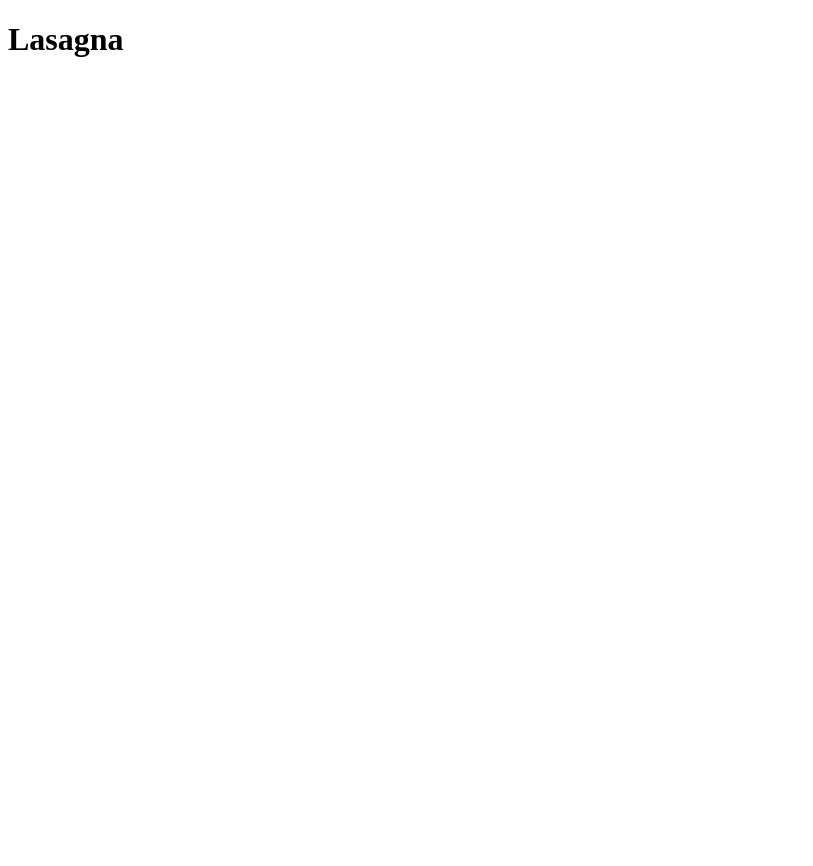
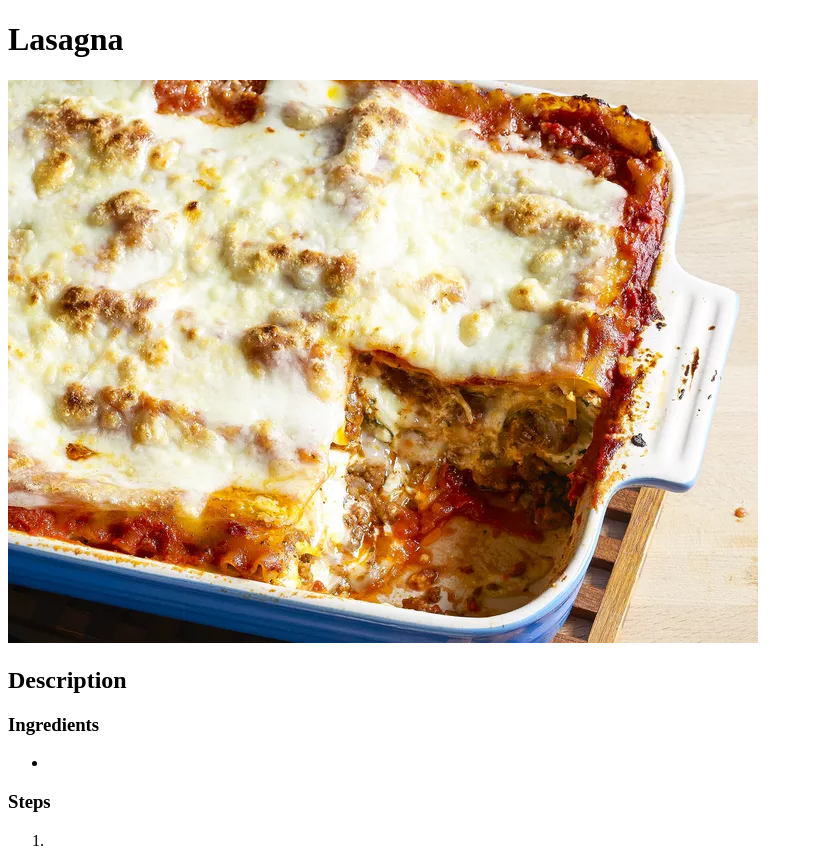
Before and after one commit to PatrikGelin/odin-recipes, a plain HTML site: page recipes/lasagna.html in a window 1280 px wide. Shown: the whole page, without its empty margins (0-813 px from the left). Before the commit the page ends 800 px from the top, so only its background shows below. Drawn offline with Linux system fonts and the light colour scheme.

Commit message:
Fill out lasagna.html template for recipes

```diff
--- a/recipes/lasagna.html
+++ b/recipes/lasagna.html
@@ -7,5 +7,24 @@
 </head>
 <body>
     <h1>Lasagna</h1>
+
+    <img src="../images/lasagna.jpg" alt="Lasagna">
+
+    <h2>Description</h2>
+    <p>
+
+    </p>
+
+    <h3>Ingredients</h3>
+    <ul>
+        <li></li>
+    </ul>
+
+    <h3>Steps</h3>
+    <ol>
+        <li></li>
+    </ol>
+
+
 </body>
 </html>
```
Also changed, not shown: images/lasagna.jpg (added), 1 other file.
